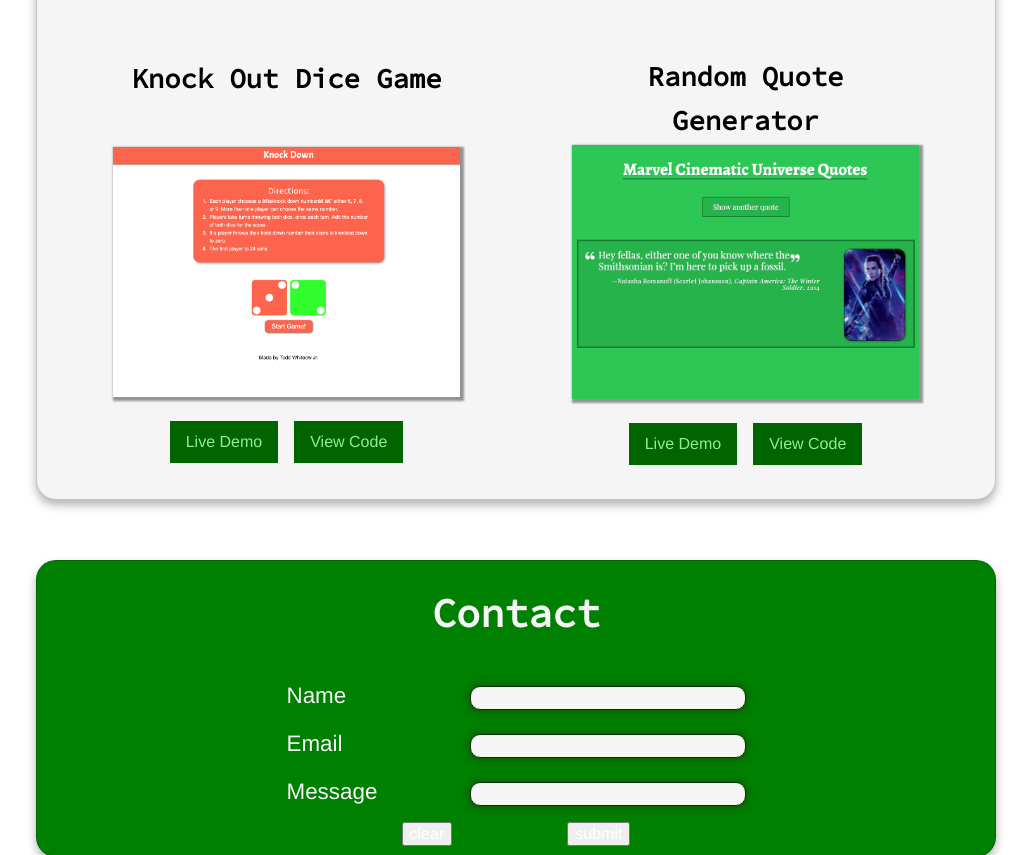
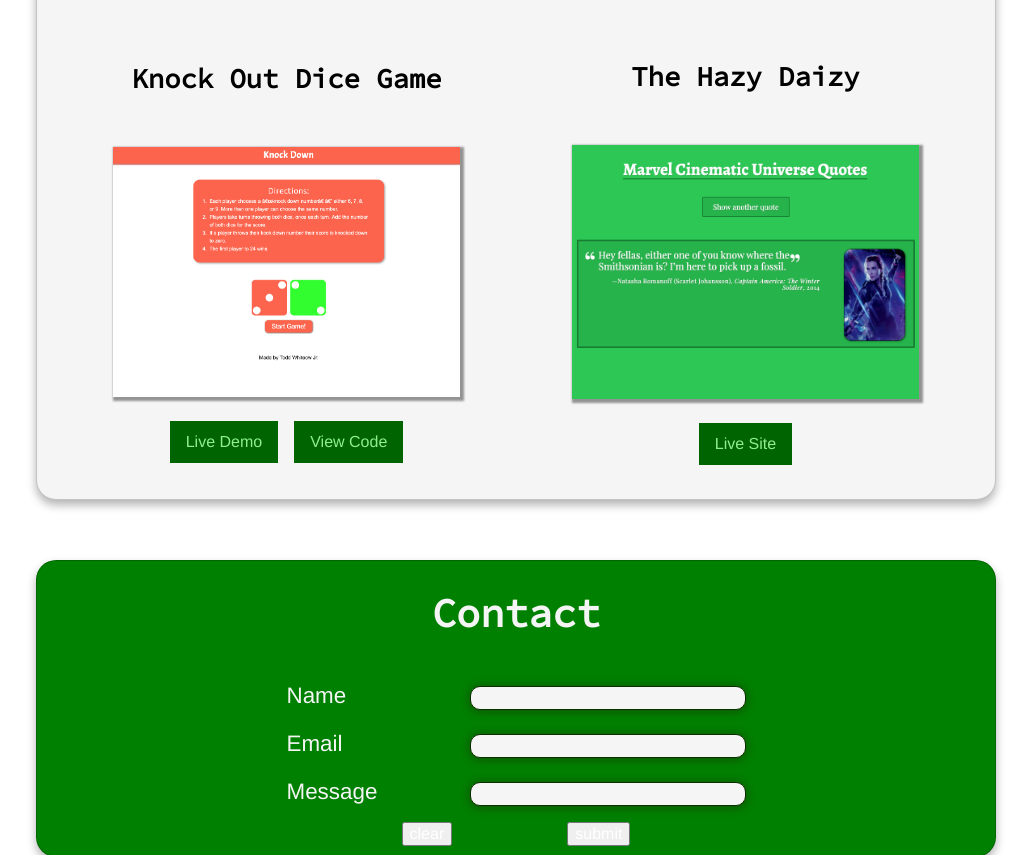
Before and after one commit to twhitelow1/portfolio, a plain HTML site: page index.html in a window 1280 px wide. Shown: the part 1577-2432 px from the top of the page, without its empty margins (124-1155 px from the left). Drawn offline with Linux system fonts and the light colour scheme.

Commit message:
Update index.html

```diff
--- a/index.html
+++ b/index.html
@@ -95,14 +95,12 @@
                     <li>
                         <div class="project-container">
                             <figure name="project-img" class="project-figure">
-                                <figcaption><h3>Random Quote Generator</h3></figcaption>
+                                <figcaption><h3>The Hazy Daizy</h3></figcaption>
                                 <img class="project-img" src="img/quote-gen.png">
 
                             </figure>
                             <div class="button-row">
-                                <button class="demo-btn"><a href="https://twhitelow1.github.io/random-quote-generator/">Live Demo</a></button>
-                                <button class="code-btn"><a href="https://github.com/twhitelow1/random-quote-generator">View Code</a></button>
-                            </div>
+                                <button class="demo-btn"><a href="https://thehazydaizy.com/">Live Site</a></button>                            </div>
                         </div>
                     </li>
                 </ul>
```
